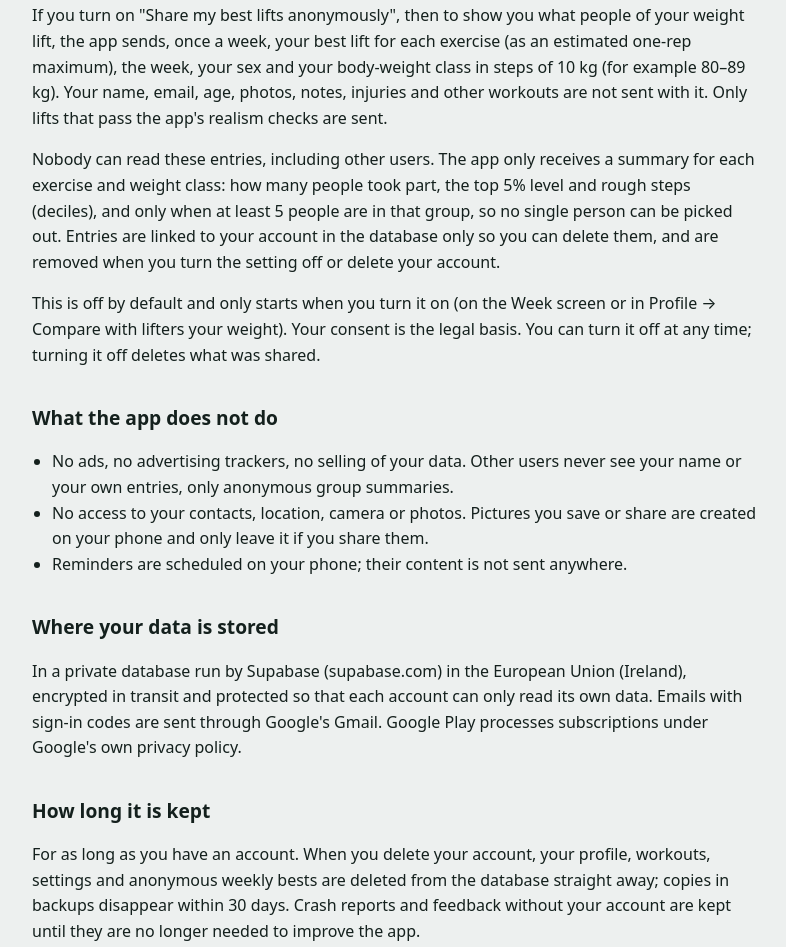
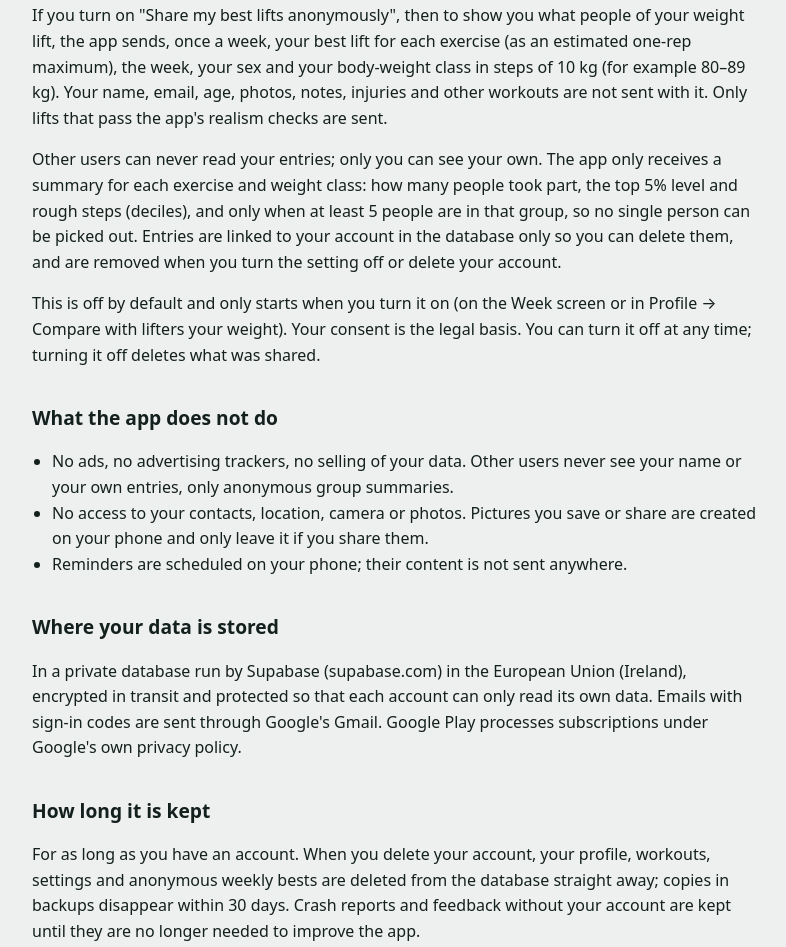
Before and after one commit to muscleweektrainer/muscle-week-trainer-site, a plain HTML site: page privacy.html in a window 1280 px wide. Shown: the part 1045-1992 px from the top of the page, without its empty margins (244-1030 px from the left). Drawn offline with Linux system fonts and the light colour scheme.

Commit message:
Add files via upload

```diff
--- a/privacy.html
+++ b/privacy.html
@@ -22,7 +22,7 @@
 
 <h2>Comparing with lifters your weight</h2>
 <p>If you turn on "Share my best lifts anonymously", then to show you what people of your weight lift, the app sends, once a week, your best lift for each exercise (as an estimated one-rep maximum), the week, your sex and your body-weight class in steps of 10 kg (for example 80–89 kg). Your name, email, age, photos, notes, injuries and other workouts are not sent with it. Only lifts that pass the app's realism checks are sent.</p>
-<p>Nobody can read these entries, including other users. The app only receives a summary for each exercise and weight class: how many people took part, the top 5% level and rough steps (deciles), and only when at least 5 people are in that group, so no single person can be picked out. Entries are linked to your account in the database only so you can delete them, and are removed when you turn the setting off or delete your account.</p>
+<p>Other users can never read your entries; only you can see your own. The app only receives a summary for each exercise and weight class: how many people took part, the top 5% level and rough steps (deciles), and only when at least 5 people are in that group, so no single person can be picked out. Entries are linked to your account in the database only so you can delete them, and are removed when you turn the setting off or delete your account.</p>
 <p>This is off by default and only starts when you turn it on (on the Week screen or in Profile → Compare with lifters your weight). Your consent is the legal basis. You can turn it off at any time; turning it off deletes what was shared.</p>
 
 <h2>What the app does not do</h2>
```
